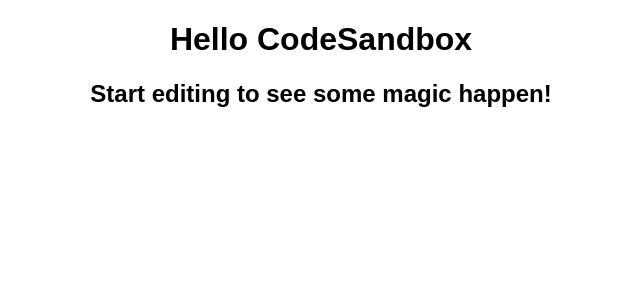
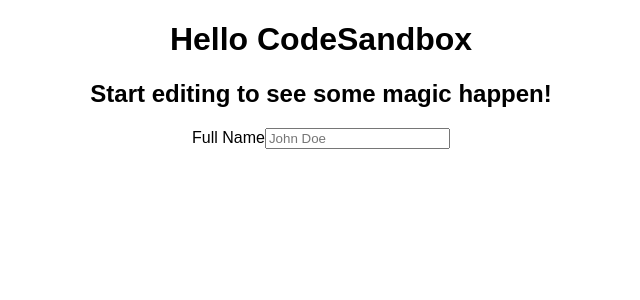
Before and after one commit to time2hack/fast-forms-in-react, a React (Create React App) app: page / in a window 1280 px wide. Shown: the top 300 px of the page, without its empty margins (319-959 px from the left). Built offline with nearby package versions, Linux system fonts and the light colour scheme.

Commit message:
✨ Form from JS Object

```diff
--- a/sandbox.config.json
+++ b/sandbox.config.json
@@ -1,5 +1,5 @@
 {
   "infiniteLoopProtection": true,
-  "hardReloadOnChange": false,
+  "hardReloadOnChange": true,
   "view": "browser"
 }
--- a/src/App.js
+++ b/src/App.js
@@ -1,4 +1,5 @@
 import React from 'react'
+import Form from './components/Form'
 import './styles.css'
 
 export default function App() {
@@ -6,6 +7,9 @@
     <div className="App">
       <h1>Hello CodeSandbox</h1>
       <h2>Start editing to see some magic happen!</h2>
+      <div>
+        <Form />
+      </div>
     </div>
   )
 }
--- /dev/null
+++ b/src/components/Form.js
@@ -0,0 +1,37 @@
+import React from 'react'
+import css from './Form.module.css'
+
+const FIELDS = {
+  fullName: {
+    type: 'text', // input type
+    name: 'fullName', // Form input name
+    label: 'Full Name', // Label for Input
+    placeholder: 'John Doe' // Placeholder
+  }
+}
+
+export function Input({ field }) {
+  const id = `input-id-${+Date.now()}-${Math.random()}`
+  return (
+    <div className="form-field">
+      <label htmlFor={id}>{field.label}</label>
+      <input
+        id={id}
+        type={field.type}
+        name={field.name}
+        placeholder={field.placeholder}
+      />
+    </div>
+  )
+}
+
+export default function Form() {
+  const fields = Object.keys(FIELDS)
+  return (
+    <form className="form">
+      {fields.map((fieldKey) => (
+        <Input key={fieldKey} field={FIELDS[fieldKey]} />
+      ))}
+    </form>
+  )
+}
--- /dev/null
+++ b/src/components/Form.module.css
@@ -0,0 +1,10 @@
+.form {
+  display: block;
+}
+.form-field {
+  display: block;
+  margin-bottom: 10px;
+}
+.form-field label {
+  display: block;
+}
```
